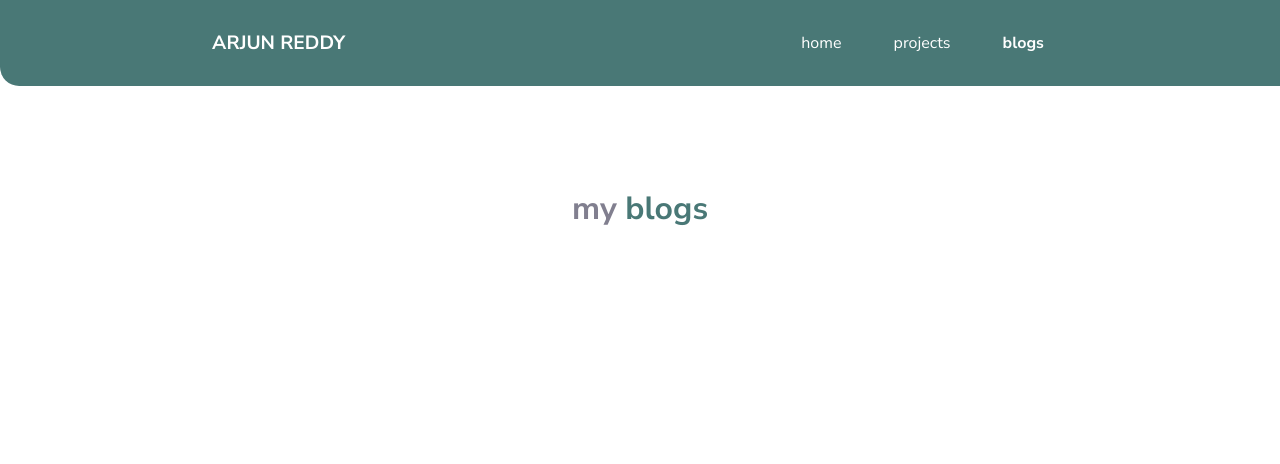
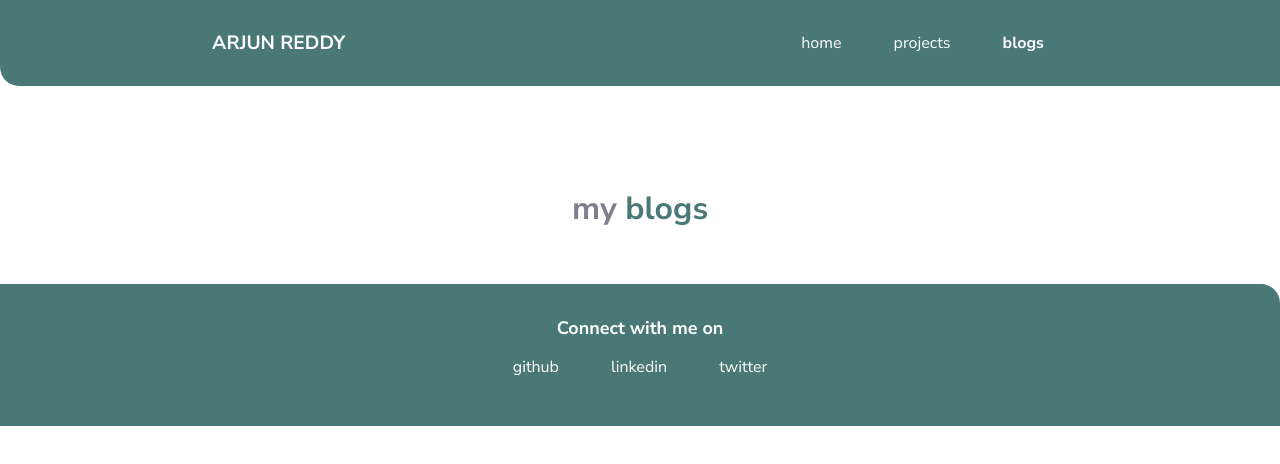
Before and after one commit to arjunreddy-001/arjunreddy-site, a plain HTML site: page blogs.html in a window 1280 px wide. Drawn offline with Linux system fonts and the light colour scheme.

Commit message:
feat: footer added

```diff
--- a/blogs.html
+++ b/blogs.html
@@ -28,6 +28,18 @@
     <header class="hero">
         <h1 class="hero-heading">my<span class="heading-inverted"> blogs</span></h1>
     </header>
+
+    <footer>
+        <div class="footer-header">Connect with me on</div>
+        <ul class="list-non-bullet">
+            <li class="list-item-inline"><a class="link" href="https://github.com/arjunreddy-001"
+                    target="_blank">github</a></li>
+            <li class="list-item-inline"><a class="link" href="https://www.linkedin.com/in/arjun-reddy"
+                    target="_blank">linkedin</a></li>
+            <li class="list-item-inline"><a class="link" href="https://twitter.com/realArjunReddy"
+                    target="_blank">twitter</a></li>
+        </ul>
+    </footer>
 </body>
 
 </html>
```
Also changed, not shown: projects.html (+12 -0 lines).
